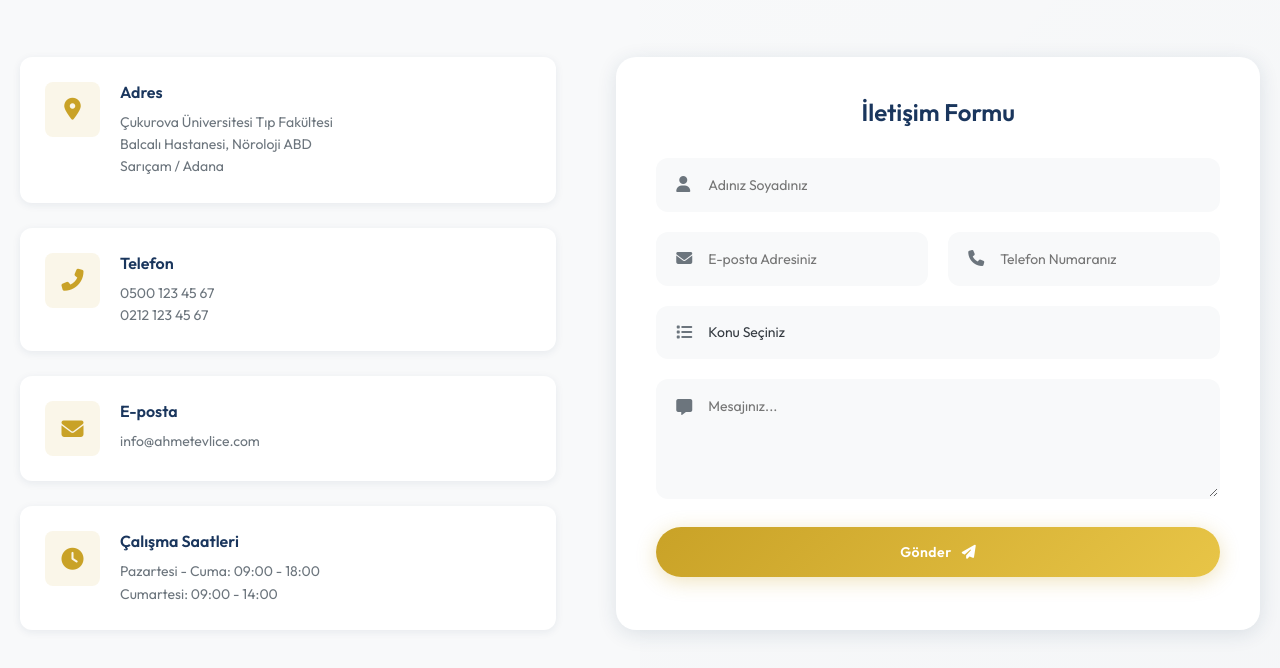
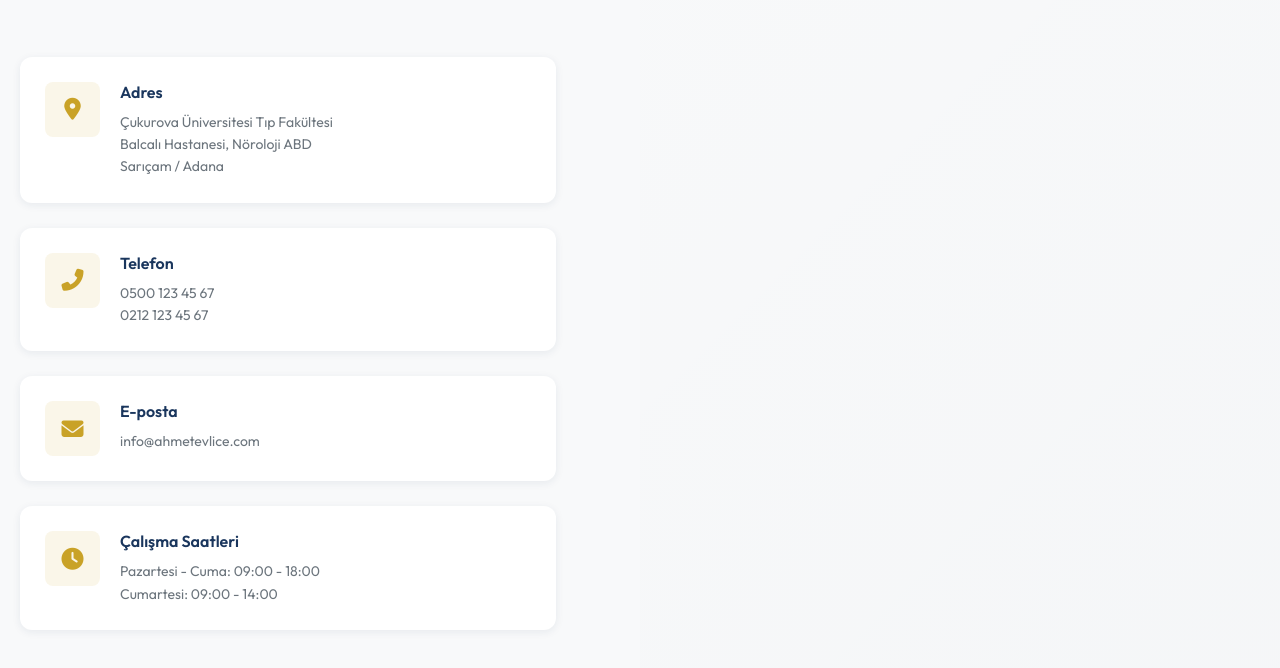
Before and after one commit to oykubengisu/ahmetevlice, a plain HTML site: page index.html in a window 1280 px wide. Shown: the part 4324-4992 px from the top of the page. Drawn offline with nearby package versions, Linux system fonts and the light colour scheme.

Commit message:
İletişim formu kaldırıldı

```diff
--- a/index.html
+++ b/index.html
@@ -506,48 +506,6 @@
                         </div>
                     </div>
                 </div>
-
-                <div class="contact-form-wrapper" data-aos="fade-left">
-                    <form class="contact-form" id="contact-form">
-                        <h3 class="form-title">İletişim Formu</h3>
-
-                        <div class="form-group">
-                            <input type="text" id="name" name="name" placeholder="Adınız Soyadınız" required>
-                            <i class="fas fa-user"></i>
-                        </div>
-
-                        <div class="form-row">
-                            <div class="form-group">
-                                <input type="email" id="email" name="email" placeholder="E-posta Adresiniz" required>
-                                <i class="fas fa-envelope"></i>
-                            </div>
-                            <div class="form-group">
-                                <input type="tel" id="phone" name="phone" placeholder="Telefon Numaranız" required>
-                                <i class="fas fa-phone"></i>
-                            </div>
-                        </div>
-
-                        <div class="form-group">
-                            <select id="subject" name="subject" required>
-                                <option value="" disabled selected>Konu Seçiniz</option>
-                                <option value="bilgi">Bilgi Almak İstiyorum</option>
-                                <option value="soru">Soru Sormak İstiyorum</option>
-                                <option value="diger">Diğer</option>
-                            </select>
-                            <i class="fas fa-list"></i>
-                        </div>
-
-                        <div class="form-group">
-                            <textarea id="message" name="message" placeholder="Mesajınız..." rows="4" required></textarea>
-                            <i class="fas fa-comment-alt"></i>
-                        </div>
-
-                        <button type="submit" class="btn btn-primary btn-block">
-                            <span>Gönder</span>
-                            <i class="fas fa-paper-plane"></i>
-                        </button>
-                    </form>
-                </div>
             </div>
 
             <div class="contact-map" data-aos="fade-up">
```
